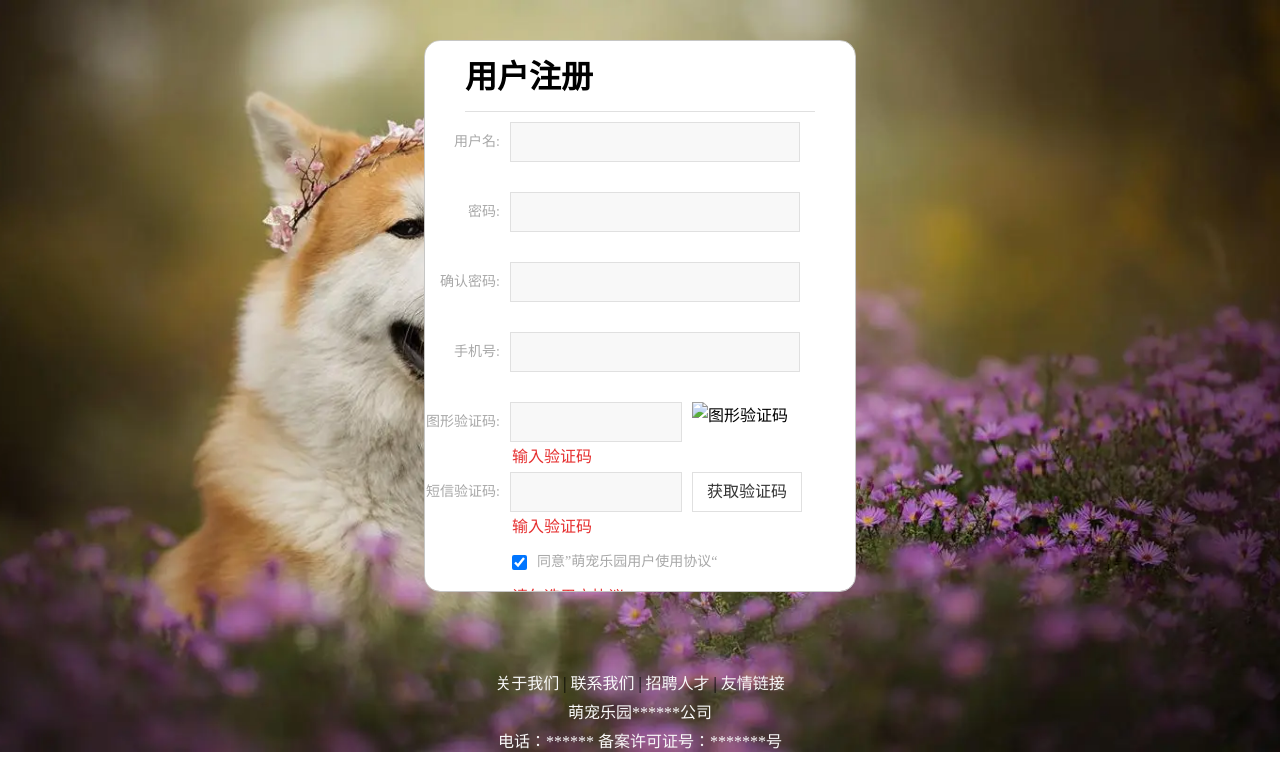
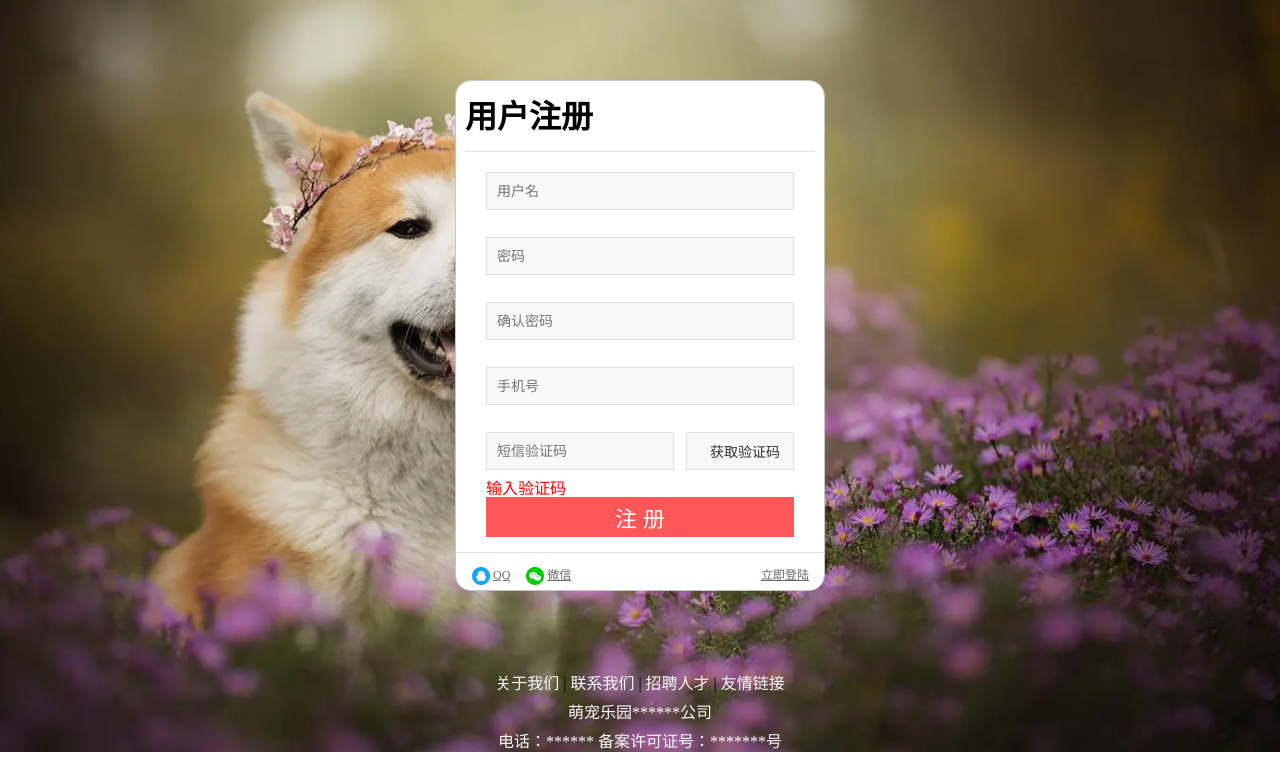
Before and after one commit to EnJoyABoy/mengchongleyuan, a Python web app: template mengchongleyuan/templates/register.html in a window 1280 px wide. Shown: the part 40-800 px from the top of the page. Run offline with Jinja, Linux system fonts and the light colour scheme; the template is opened without the code that fills it, so the values that code supplies are empty.

Commit message:
修改注册登入表格样式

```diff
--- a/mengchongleyuan/static/css/register.css
+++ b/mengchongleyuan/static/css/register.css
@@ -17,16 +17,15 @@
 
 .reg_form_bg{
 	width: 100vw;
-	height: 75vh;
-	margin-top: 5vh;
+	height: 70vh;
+	margin-top: 10vh;
 }
 
 .reg_form{
 	overflow:auto;
 	justify-content: center;
 	align-items: center;
-	width:430px;
-	height:550px;
+	width:368px;
 	border:1px solid #c6c6c5;
 	background-color:#fff;
 	margin: auto;
@@ -40,103 +39,179 @@
 	border-bottom:1px solid #e0e0e0;
 }
 
-.reg_form li{
-	height:70px;
+.error_name{
+	color:#f00;
+	position:absolute;
+	left:0;
+	top:43px;
 }
 
-.reg_form li label{
-	width:75px;
-	height:40px;
-	line-height:40px;
-	float:left;
-	font-size:14px;
-	color:#a8a8a8;
-	text-align:right;
-	padding-right:10px;
+.error_pwd{
+	color:#f00;
+	position:absolute;
+	left:0;
+	top:108px;
 }
 
-.reg_form li input{
-	width:288px;
-	height:38px;
-	border:1px solid #e0e0e0;
-	float:left;
-	outline:none;
-	text-indent:10px;
-	background-color:#f8f8f8;
+.error_pwd2{
+	color:#f00;
+	position:absolute;
+	left:0;
+	top:173px;
 }
 
-.reg_form li .msg_input,.reg_form li .msg_input{
-	width:170px;
-}
-.reg_form .get_msg_code{
-	float: left;
-	width:108px;
-	height:38px;
-	text-align:center;
-	line-height:38px;
-	border:1px solid #e0e0e0;
-	margin-left:10px;
-	color:#333;
-}
-.reg_form .get_msg_code:hover{
-	color:#f80000;
-}
-.reg_form .pic_code{
-	float: left;
-	width:110px;
-	height:40px;
-	margin-left:10px;
+.error_mobile{
+	color:#f00;
+	position:absolute;
+	left:0;
+	top:238px;
 }
 
-.reg_form li.agreement input{
-	width:15px;
-	height:15px;
-	float:left;
-	margin-top:13px;
-	margin-left:87px;
+.error_msg{
+	color:#f00;
+	position:absolute;
+	left:0;
+	top:303px;
 }
 
-.reg_form li.agreement label{
-	width:250px;
-	float:left;
-	margin-left:10px;
-	text-align:left;
+.form_input{
+	width:308px;
+	height:350px;
+	margin:20px auto;
+	position:relative;
+	display:block;
 }
 
-.reg_form li.reg_sub input{
-	width:380px;
+.name_input{
+	width:306px;
+	height:36px;
+	border:1px solid #e0e0e0;
+	background:280px -41px no-repeat #f8f8f8;
+	outline:none;
+	font-size:14px;
+	text-indent:10px;
+	position: absolute;
+	left:0;
+	top:0;
+}
+
+.pass_input{
+	width:306px;
+	height:36px;
+	border:1px solid #e0e0e0;
+	background:280px -95px no-repeat #f8f8f8;
+	outline:none;
+	font-size:14px;
+	text-indent:10px;
+	position: absolute;
+	left:0;
+	top:65px;
+}
+
+.pass2_input{
+	width:306px;
+	height:36px;
+	border:1px solid #e0e0e0;
+	background:280px -95px no-repeat #f8f8f8;
+	outline:none;
+	font-size:14px;
+	text-indent:10px;
+	position: absolute;
+	left:0;
+	top:130px;
+}
+
+.mobile_input{
+	width:306px;
+	height:36px;
+	border:1px solid #e0e0e0;
+	background:280px -95px no-repeat #f8f8f8;
+	outline:none;
+	font-size:14px;
+	text-indent:10px;
+	position: absolute;
+	left:0;
+	top:195px;
+}
+
+.msg_input{
+	width:186px;
+	height:36px;
+	border:1px solid #e0e0e0;
+	background:280px -95px no-repeat #f8f8f8;
+	outline:none;
+	font-size:14px;
+	text-indent:10px;
+	position: absolute;
+	left:0;
+	top:260px;
+}
+
+.input_submit{
+	width:100%;
 	height:40px;
+	position:absolute;
+	left:0;
+	top:325px;
 	background-color:#ff5757;
-	font-size:18px;
 	color:#fff;
+	font-size:22px;
+	border:0;
 	cursor:pointer;
 }
 
-.reg_form li .error_tip{
-	float:left;
-	height:30px;
-	line-height:30px;
-	margin-left:87px;
-	color:#e62e2e;
+.get_msg_code{
+	width:106px;
+	height:36px;
+	border:1px solid #e0e0e0;
+	background:280px -95px no-repeat #f8f8f8;
+	outline:none;
+	font-size:14px;
+	text-indent:10px;
+	position: absolute;
+	left:0;
+	top:260px;
+	float: left;
+	text-align:center;
+	line-height:40px;
+	margin-left:200px;
+	color:#333;
 }
 
-.reg_form li .error_tip2{
-	float:left;
-	height:20px;
-	line-height:20px;
-	margin-left:87px;
-	color:#e62e2e;
+.third_party{
+	border-top:1px solid #e0e0e0;
+	margin-top:30px;
 }
 
-.reg_form li .msg_input,.reg_form li .msg_input{
-	width:170px;
+.qq_login{
+	float:left;
+	line-height:30px;
+	margin-left:15px;
+	margin-top:7px;
+	color:#666;
+	font-size:12px;
+	text-indent:22px;
+	background:url(../images/QQ-weixin.png) left 7px no-repeat;
 }
 
-.reg_form li.reg_sub input{
-	width:380px;
-	height:40px;
-	background-color:#ff5757;
-	font-size:18px;
-	color:#fff;
-	cursor:pointer;
+.weixin_login{
+	float:left;
+	line-height:30px;
+	margin-left:15px;
+	margin-top:7px;
+	color:#666;
+	font-size:12px;
+	text-indent:22px;
+	background:url(../images/QQ-weixin.png) left -35px no-repeat;
 }
+
+.register_btn{
+	float:right;
+	line-height:30px;
+	margin-left:15px;
+	margin-top:7px;
+	color:#666;
+	font-size:12px;
+	text-indent:22px;
+	margin-right:15px;
+}
--- a/mengchongleyuan/templates/register.html
+++ b/mengchongleyuan/templates/register.html
@@ -55,51 +55,34 @@
 					<div class="reg_title">
 						<h1>用户注册</h1>
 					</div>
-					<form method="post" @submit="on_submit">
-						{{ csrf_input }}
-						<ul>
-							<li>
-								<label>用户名:</label>
-								<input type="text" name="username" id="user_name" v-model="username" @blur="check_username">
-								<span class="error_tip" v-show="error_name">[[ error_name_message ]]</span>
-							</li>
-							<li>
-								<label>密码:</label>
-								<input type="password" name="password" id="pwd" v-model="password" v-on:blur="check_password">
-								<span class="error_tip" v-show="error_password">[[ error_password_message ]]</span>
-							</li>
-							<li>
-								<label>确认密码:</label>
-								<input type="password" name="password2" id="cpwd" v-model="password2" @blur="check_password2">
-								<span class="error_tip" v-show="error_check_password">[[ error_password2_message ]]</span>
-							</li>
-							<li>
-								<label>手机号:</label>
-								<input type="text" name="mobile" id="phone" v-model="mobile" @blur="check_mobile">
-								<span class="error_tip" v-show="error_mobile">[[ error_mobile_message ]]</span>
-							</li>
-							<li>
-								<label>图形验证码:</label>
-								<input type="text" name="pic_code" id="pic_code" class="msg_input">
-								<img alt="图形验证码" class="pic_code" >
-								<span class="error_tip" >输入验证码</span>
-							</li>
-							<li>
-								<label>短信验证码:</label>
-								<input type="text" name="sms_code" id="msg_code" class="msg_input">
-								<a class="get_msg_code">获取验证码</a>
-								<span class="error_tip">输入验证码</span>
-							</li>
-							<li class="agreement">
-								<input type="checkbox" name="allow" id="allow" checked="checked">
-								<label>同意”萌宠乐园用户使用协议“</label>
-								<span class="error_tip">请勾选用户协议</span>
-							</li>
-							<li class="reg_sub">
-								<input type="submit" value="注 册">
-							</li>
-						</ul>
-					</form>
+
+					<div class="form_input">
+						<form method="post" id="login-form" @submit="on_submit">
+							{{ csrf_input }}
+							<input type="text" name="username" class="name_input" id="user_name" placeholder="用户名" v-model="username" @blur="check_username">
+							<div  class="error_name" v-show="error_name">[[ error_name_message ]]</div>
+
+							<input type="password" name="password" class="pass_input" id="pwd" placeholder="密码" v-model="password" @blur="check_password">
+							<div  class="error_pwd" v-show="error_password">[[ error_password_message ]]</div>
+
+							<input type="password" name="password2" class="pass2_input" id="cpwd" placeholder="确认密码" v-model="password2" @blur="check_password2">
+							<div  class="error_pwd2" v-show="error_check_password">[[ error_password2_message ]]</div>
+
+							<input type="text" name="mobile" class="mobile_input" id="phone" placeholder="手机号" v-model="mobile" @blur="check_mobile">
+							<div  class="error_mobile" v-show="error_mobile">[[ error_mobile_message ]]</div>
+
+							<input type="text" name="sms_code" class="msg_input" id="msg_code" placeholder="短信验证码">
+							<a class="get_msg_code">获取验证码</a>
+							<div  class="error_msg">输入验证码</div>
+							<input type="submit" value="注 册" class="input_submit">
+
+						</form>
+					</div>
+					<div class="third_party">
+						<a href="#" class="qq_login">QQ</a>
+						<a href="#" class="weixin_login">微信</a>
+						<a href="login.html" class="register_btn">立即登陆</a>
+					</div>
 				</div>
 			</div>
 			<div class="footer">
```
Also changed, not shown: mengchongleyuan/static/css/login.css (+35 -14 lines), mengchongleyuan/templates/login.html (+3 -4 lines).
